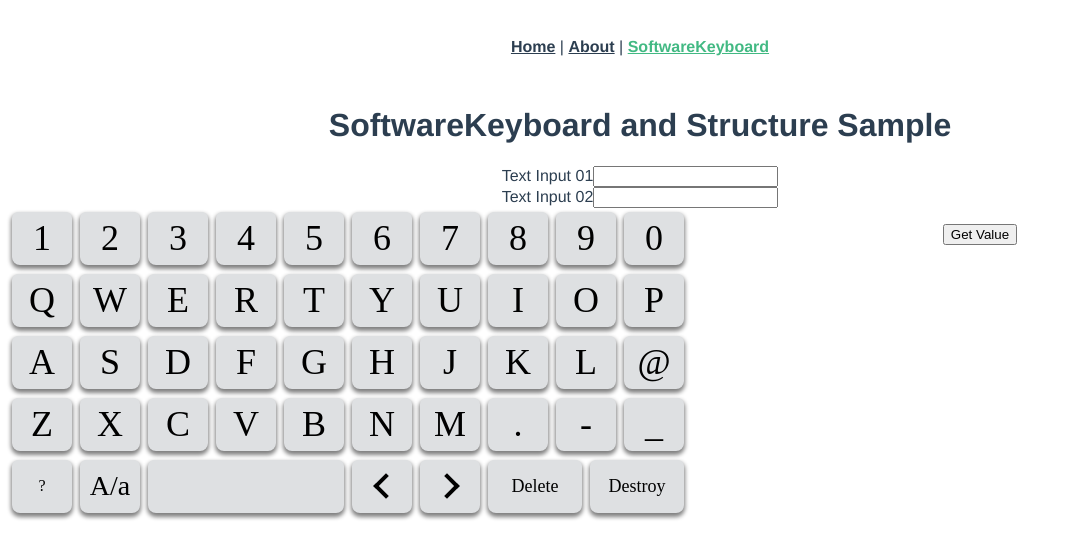
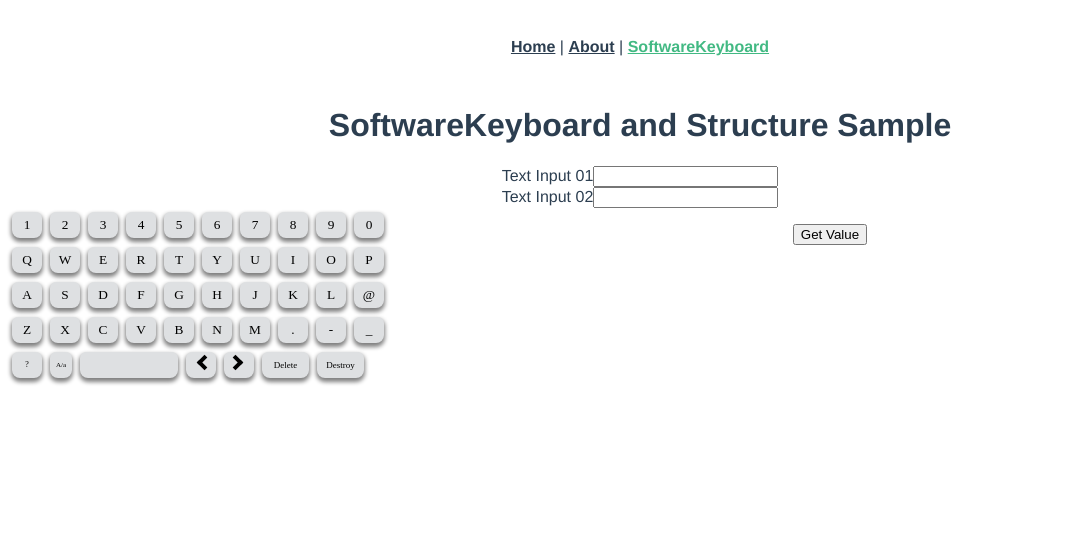
Before and after one commit to kazuhito-m/vue-samples, a Vue app: page /softwarekeyboard in a window 1280 px wide. Shown: the top 558 px of the page, without its empty margins (0-1072 px from the left). Built offline with nearby package versions, Linux system fonts and the light colour scheme.

Commit message:
フォーマット修正。キーボードのサイズを小さくした。

```diff
--- a/src/views/softwarekeyboard/components/Keyboard.vue
+++ b/src/views/softwarekeyboard/components/Keyboard.vue
@@ -64,11 +64,11 @@ $grayBtn: #dee0e2;
 $pressedBtn: #bebebe;
 #softKeyboardArea {
   // margin-left: 0px;
-  width: 700px;
+  width: 400px;
   align: center;
 
   .baseKey {
-    height: 53px;
+    height: 26px;
     float: left;
     border: none;
     border-radius: 6px 6px 8px 8px;
@@ -89,41 +89,41 @@ $pressedBtn: #bebebe;
     margin: 4px;
   }
   .key {
-    width: 60px;
-    font-size: 36px;
+    width: 30px;
+    font-size: 9;
   }
   .moveKey {
-    width: 60px;
-    font-size: 36px;
+    width: 30px;
+    font-size: 8px;
 
     &:active {
       padding-top: 3px;
-      padding-left: 10px;
+      padding-left: 5px;
     }
   }
   .symbolKey {
-    width: 60px;
+    width: 30px;
 
-    font-size: 16px;
+    font-size: 8px;
   }
   .changeKey {
-    width: 60px;
-    font-size: 28px;
+    width: 30x;
+    font-size: 7px;
   }
   .spaceKey {
-    width: 196px;
+    width: 98px;
   }
   .deleteKey {
-    width: 94px;
-    font-size: 18px;
+    width: 47px;
+    font-size: 9px;
   }
 }
 
 .CaretBackArrow,
 .CaretNextArrow {
   display: inline-block;
-  width: 14px;
-  height: 14px;
+  width: 7px;
+  height: 7px;
   border-top: 4px solid #000;
   border-right: 4px solid #000;
 }
```
